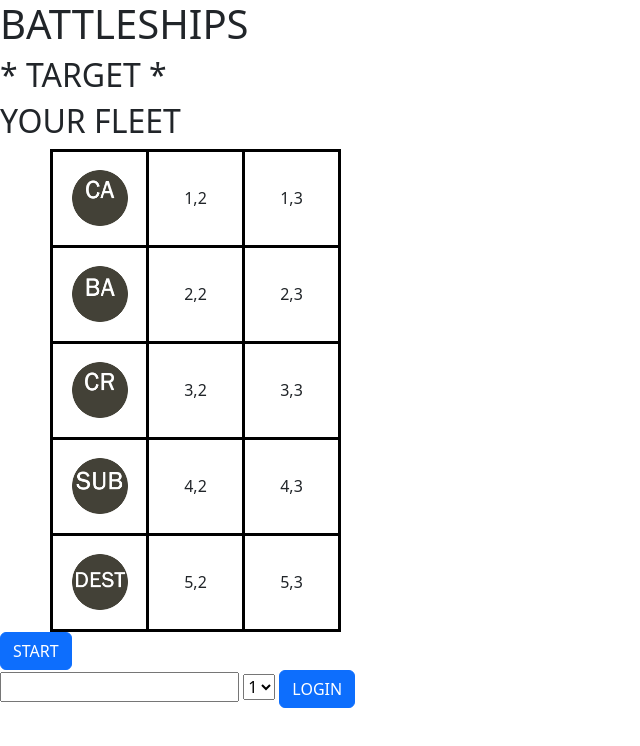
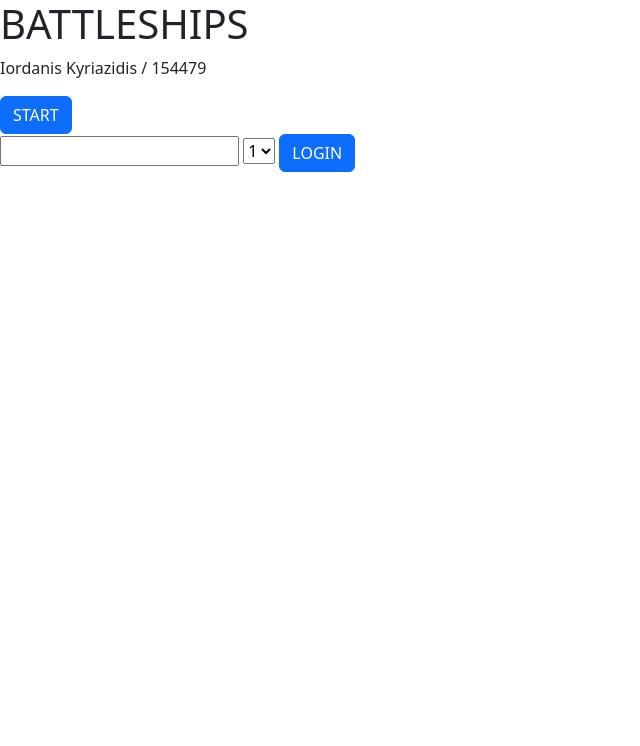
Before and after one commit to JordanKyr/BATTLESHIP_ADISE23_154479, a plain HTML site: page www/index.html in a window 1280 px wide. Both pictures are taken after a click on the button "START". Shown: the whole page, without its empty margins (0-640 px from the left). Drawn offline with Linux system fonts and the light colour scheme; no server answers.

Commit message:
5-2 Uppdate
Fixed Reset function
Started README file

```diff
--- a/www/index.html
+++ b/www/index.html
@@ -18,13 +18,13 @@
   </head>
   <body>
 <h1> BATTLESHIPS </h1>
-
-<h2>* TARGET *</h2>
+<p> Iordanis Kyriazidis / 154479 </p>
+<h2 id="target_title">* TARGET *</h2>
 
 <div id='target'>
 </div>
 
-<h2> YOUR FLEET </h2>
+<h2 id="fleet_title"> YOUR FLEET </h2>
 
 
 <div class="flex-parent">
--- a/www/js/mybattleships.js
+++ b/www/js/mybattleships.js
@@ -11,9 +11,9 @@ $( function() {
 
 
 
-    draw_ship_info_table();
-    fill_ships();
 
+    $('#target_title').hide();
+    $('#fleet_title').hide();
 
     $('#do_place').click( do_place);     //κουμπί-μέθοδος για τοποθέτηση πλοίου
 
@@ -126,6 +126,8 @@ function draw_start_table() {
 
 
 function reset_projection(){
+
+    alert("Game Reseted!")
     $.ajax({
         type: 'POST',
         url: "battleships.php/projection/",
@@ -133,6 +135,16 @@ function reset_projection(){
         success: fill_projection_by_data
 
       });
+      $('#game_initializer').show();
+      $('#place_div').hide();
+      $('#hit_div').hide();
+      $('#game_info').hide();
+      $('#projection').hide();
+      $('#target').hide();
+      $('#target_title').hide();
+      $('#fleet_title').hide();
+      $('#table_ship_info').hide();
+
 
 }
 
@@ -275,7 +287,19 @@ function login_result(data) {
 	$('#game_initializer').hide();
 	update_info();
 	game_status_update();
+    $('#game_info').show();
+    $('#projection').show();
+    $('#target').show();
+    $('#place_div').show();
+
+    draw_ship_info_table();
+    fill_ships();
+    $('table_ship_info').show();
+
+    $('#target_title').show();
+    $('#fleet_title').show();
 }
+
 
 function login_error(data,y,z,c) {
 	var x = data.responseJSON;
@@ -283,6 +307,7 @@ function login_error(data,y,z,c) {
 }
 
 function update_info(){
+
     if(game_ended_flag==0){
 	$('#game_info').html("I am Player: "+me.player_id+", my name is "+me.username +'<br>Token='+me.token+'<br>Game state: '+game_status.game_stat+', '+ game_status.p_turn+' must play now.');
     }
```
Also changed, not shown: README.md.
